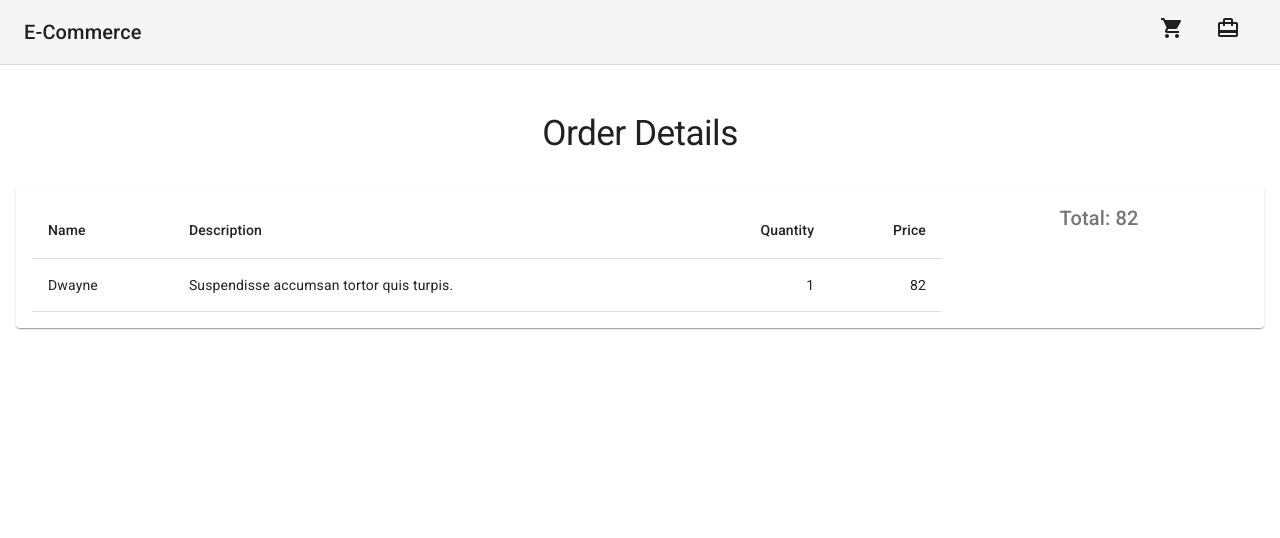
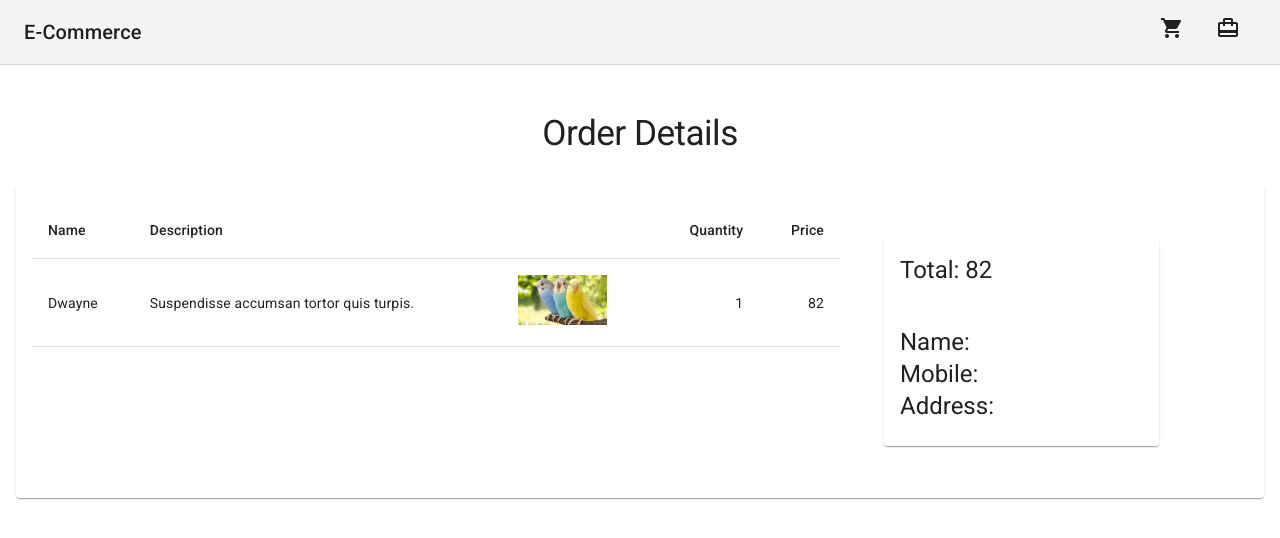
Before and after one commit to ismaelmiah/reactnext, a Next.js app: page /orders/1 in a window 1280 px wide. Shown: the top 538 px of the page. Built offline with nearby package versions, Linux system fonts and the light colour scheme.

Commit message:
assignment complete

```diff
--- a/pages/orders/[id].js
+++ b/pages/orders/[id].js
@@ -1,11 +1,17 @@
-import orders from "../../utils/order.json";
+import data from "../../utils/order.json";
 import React from "react";
 import { Layout } from "../../components/Layout";
 import { makeStyles } from "@material-ui/core/styles";
 import Paper from "@material-ui/core/Paper";
+import Card from "@material-ui/core/Card";
+import CardActions from "@material-ui/core/CardActions";
+import CardContent from "@material-ui/core/CardContent";
+import Button from "@material-ui/core/Button";
 import {
   Grid,
   Table,
+  List,
+  ListItem,
   TableBody,
   TableCell,
   TableContainer,
@@ -15,7 +21,7 @@ import {
 } from "@material-ui/core";
 
 export const getStaticPaths = async () => {
-  const paths = orders.map((x) => {
+  const paths = data.map((x) => {
     return { params: { id: x.id.toString() } };
   });
   return {
@@ -42,15 +48,33 @@ const useStyles = makeStyles((theme) => ({
 
 export const getStaticProps = async (context) => {
   const id = parseInt(context.params.id);
-  let order = orders.filter((x) => x.id === id)[0].orders;
+  const orders = data.filter((x) => x.id === id)[0];
   return {
-    props: { order },
+    props: { orders },
   };
 };
-const Orders = ({ order }) => {
+
+const userProfile = makeStyles({
+  root: {
+    minWidth: 275,
+  },
+  bullet: {
+    display: "inline-block",
+    margin: "0 2px",
+    transform: "scale(0.8)",
+  },
+  title: {
+    fontSize: 14,
+  },
+  pos: {
+    marginBottom: 12,
+  },
+});
+
+const Orders = ({ orders }) => {
   const classes = useStyles();
-  console.log("Order - ", order);
-
+  const userClasses = userProfile();
+  const order = orders.orders;
   let subTotal = 0;
   for (let key in order) {
     subTotal += order[key].price * order[key].cartquantity;
@@ -66,7 +90,7 @@ const Orders = ({ order }) => {
           <Grid item xs={12}>
             <Paper className={classes.paper}>
               <Grid container spacing={1}>
-                  <Grid item md={9}>
+                <Grid item md={8}>
                   <Grid container>
                     <TableContainer>
                       <Table aria-label="Orders">
@@ -74,6 +98,7 @@ const Orders = ({ order }) => {
                           <TableRow>
                             <TableCell>Name</TableCell>
                             <TableCell>Description</TableCell>
+                            <TableCell></TableCell>
                             <TableCell align="right">Quantity</TableCell>
                             <TableCell align="right">Price</TableCell>
                           </TableRow>
@@ -87,12 +112,17 @@ const Orders = ({ order }) => {
                               <TableCell component="th" scope="row">
                                 {item.description}
                               </TableCell>
+                              <TableCell component="th" scope="row">
+                                <img
+                                  src={`/images/${item.id}.jpg`}
+                                  height="50"
+                                  widht="50"
+                                />
+                              </TableCell>
                               <TableCell align="right">
                                 {item.cartquantity}
                               </TableCell>
-                                <TableCell align="right">
-                                  {item.price}
-                                </TableCell>
+                              <TableCell align="right">{item.price}</TableCell>
                             </TableRow>
                           ))}
                         </TableBody>
@@ -100,8 +130,27 @@ const Orders = ({ order }) => {
                     </TableContainer>
                   </Grid>
                 </Grid>
-                  <Grid item md={3} xs={12}>
-                    <Typography variant="h6">Total: {subTotal}</Typography>
+                <Grid item md={4} xs={12}>
+                  <List>
+                    <ListItem style={{ margin: "20px" }}>
+                      <Card className={userClasses.root}>
+                        <CardContent>
+                          <Typography variant="h5" component="h2">
+                            Total: {subTotal}
+                          </Typography>
+                          <Typography style={{margin: "40px 0px 0px 0px"}} variant="h5" component="h2">
+                            Name: {orders.user.Name}
+                          </Typography>
+                          <Typography variant="h5" component="h2">
+                            Mobile: {orders.user.Mobile}
+                          </Typography>
+                          <Typography variant="h5" component="h2">
+                            Address: {orders.user.Address}
+                          </Typography>
+                        </CardContent>
+                      </Card>
+                    </ListItem>
+                  </List>
                 </Grid>
               </Grid>
             </Paper>
```
Lines whose indentation alone changed are shown as unchanged.
